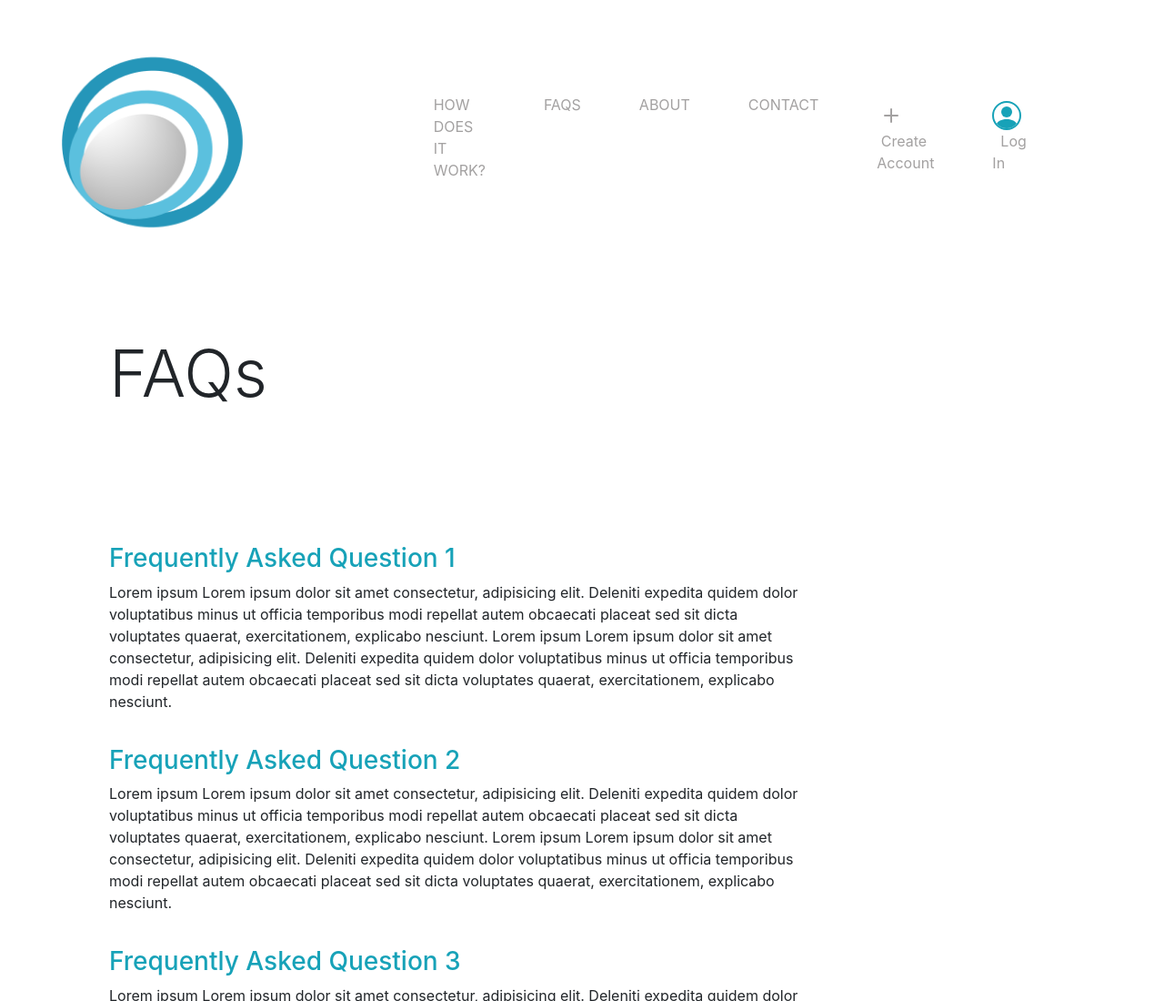
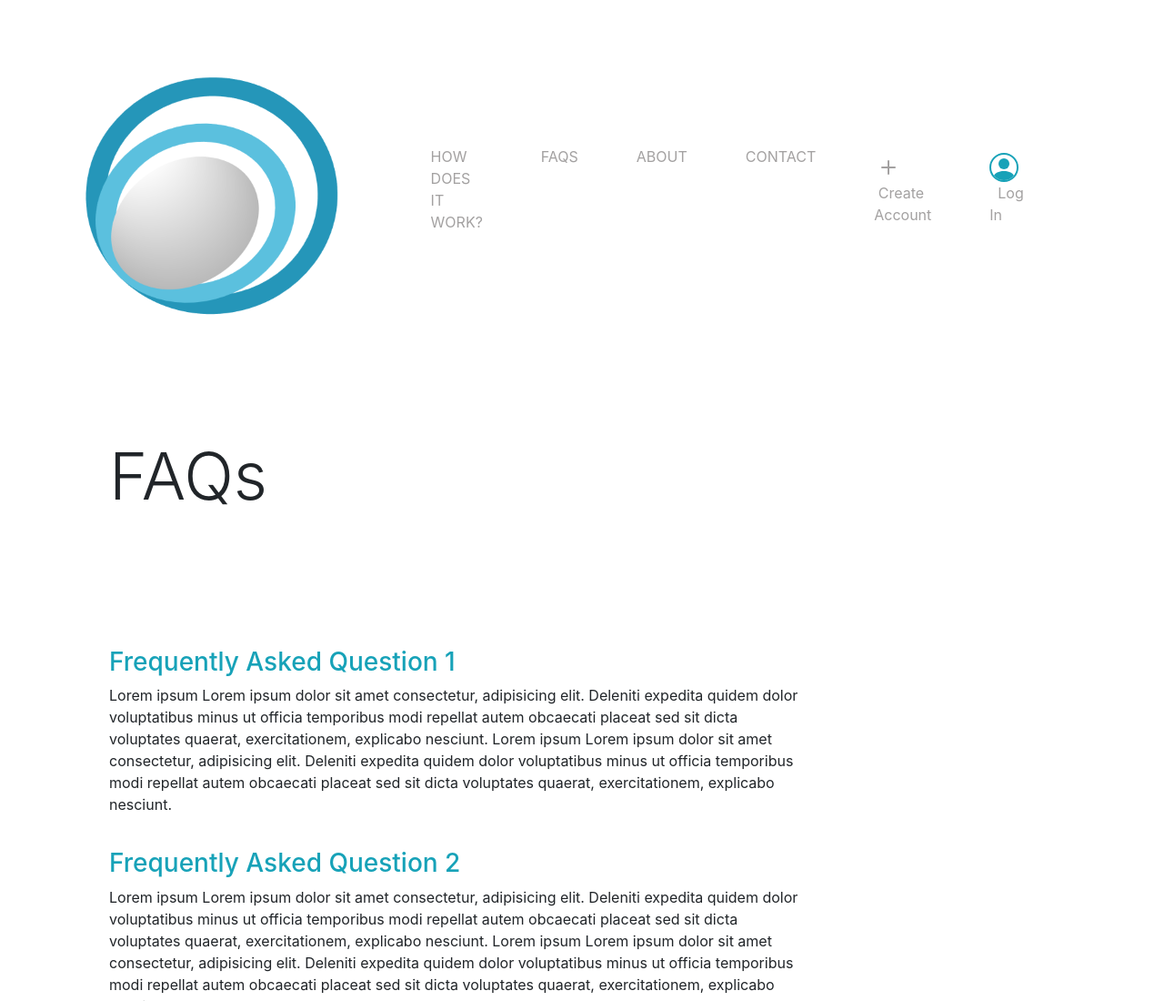
Before and after one commit to jaynedoe/connectIO, a plain HTML site: page client/public/faqs.html in a window 1280 px wide. Shown: the top 1100 px of the page at 91% size. Drawn offline with nearby package versions, Linux system fonts and the light colour scheme.

Commit message:
update to favicon and navbar

```diff
--- a/client/css/main.css
+++ b/client/css/main.css
@@ -25,11 +25,11 @@ footer {
  */
 
 .logo-navbar-sub {
-    width: 70%;
+    /* width: 70%; */
 }
 
 .navbar {
-    padding: 1.5%;
+    padding: 2%;
 }
 
 .nav-item {
@@ -80,6 +80,6 @@ footer {
  *
  */
 
- #logo-navbar-main{
+ /* #logo-navbar-main{
      width: 90%;
- }
+ } */
--- a/client/public/faqs.html
+++ b/client/public/faqs.html
@@ -37,7 +37,7 @@
     <div class="container-fluid">
       <nav class="navbar navbar-expand-lg">
         <a class="navbar-brand" href="index.html">
-          <img class="logo-navbar-sub" src="../images/cIOLogo1.PNG" alt="connect-io-logo">
+          <img class="logo-navbar-sub" src="../images/cIOLogo3.PNG" alt="connect-io-logo">
         </a>
         <!-- navbar collapsible toggle button -->
         <button
```
Also changed, not shown: client/public/about.html (+1 -1 lines), client/public/contact.html (+1 -1 lines), client/public/create-account.html (+1 -1 lines), client/public/how-does-it-work.html (+1 -1 lines), client/public/index.html (+1 -1 lines), client/public/login.html (+1 -1 lines), client/images/cIOLogo1 - Copy.PNG (added), client/images/cIOLogo3.PNG (added).
